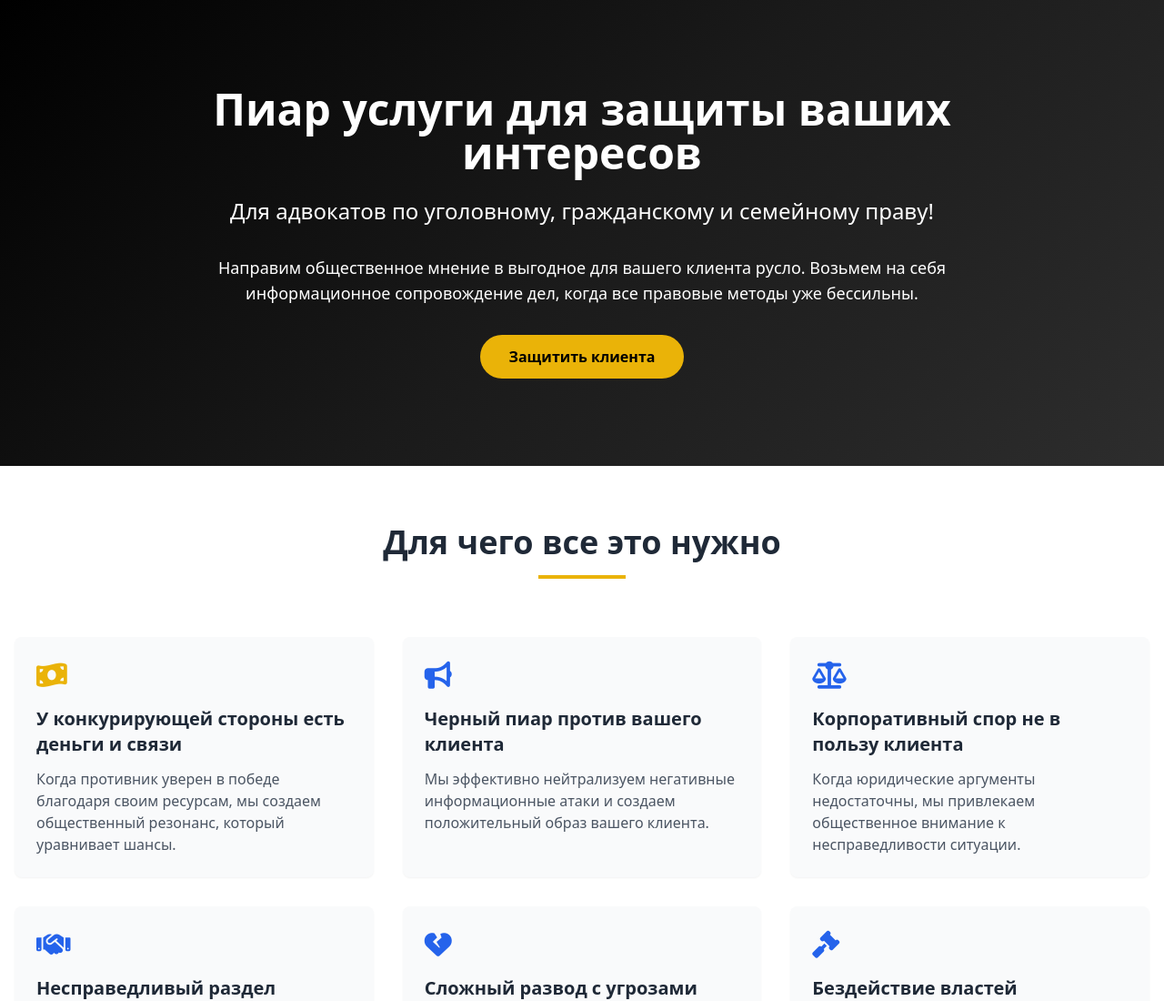
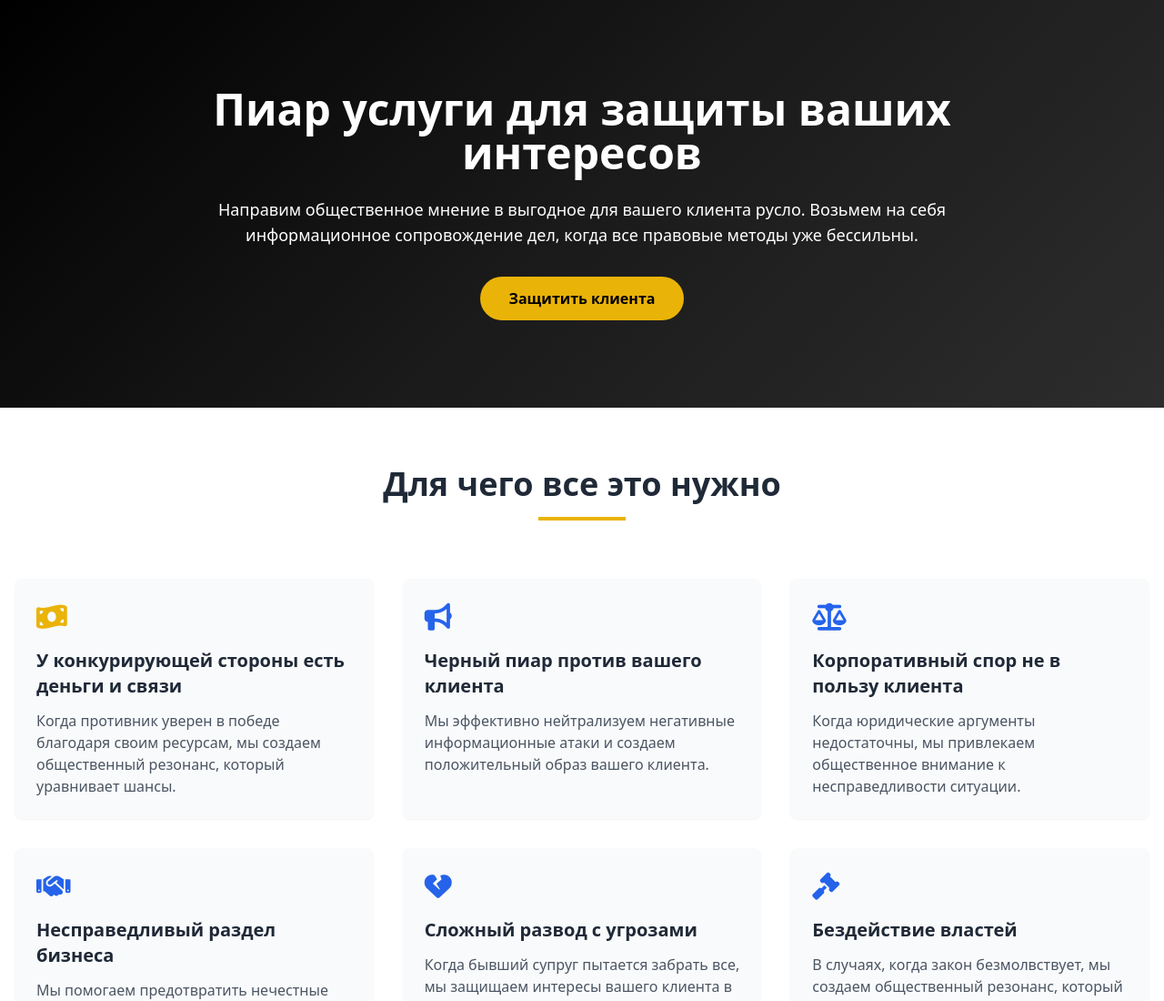
Before and after one commit to Rykatapok/prioritet, a plain HTML site: page index.html in a window 1280 px wide. Shown: the top 1100 px of the page at 91% size. Drawn offline with nearby package versions, Linux system fonts and the light colour scheme.

Commit message:
Update index.html

```diff
--- a/index.html
+++ b/index.html
@@ -40,7 +40,6 @@
         <div class="container mx-auto px-4">
             <div class="max-w-4xl mx-auto text-center fade-in">
                 <h1 class="text-3xl md:text-5xl font-bold mb-6">Пиар услуги для защиты ваших интересов</h1>
-                <p class="text-xl md:text-2xl mb-8">Для адвокатов по уголовному, гражданскому и семейному праву!</p>
                 <p class="text-lg mb-8">Направим общественное мнение в выгодное для вашего клиента русло. Возьмем на себя информационное сопровождение дел, когда все правовые методы уже бессильны.</p>
                 <a href="#contact" class="bg-yellow-500 text-black font-bold py-3 px-8 rounded-full hover:bg-yellow-400 transition duration-300 inline-block">
                     Защитить клиента
```
